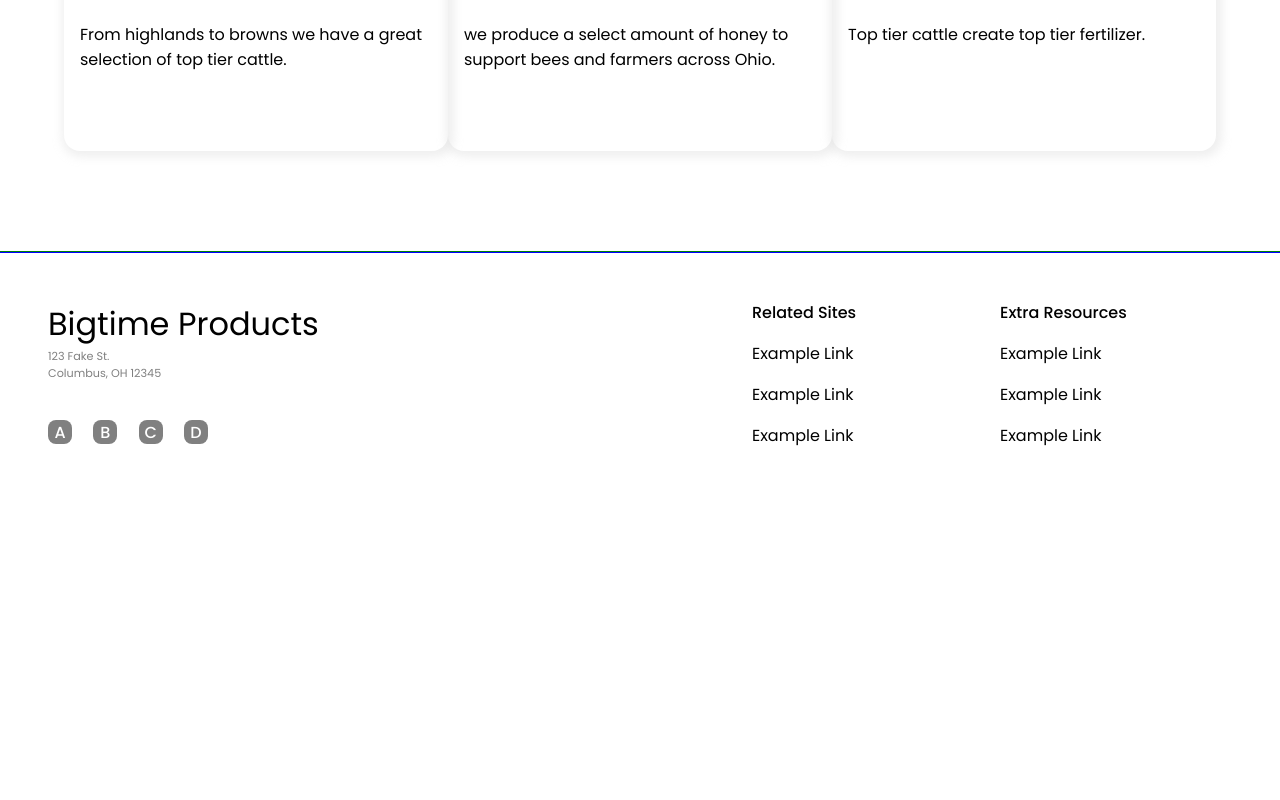
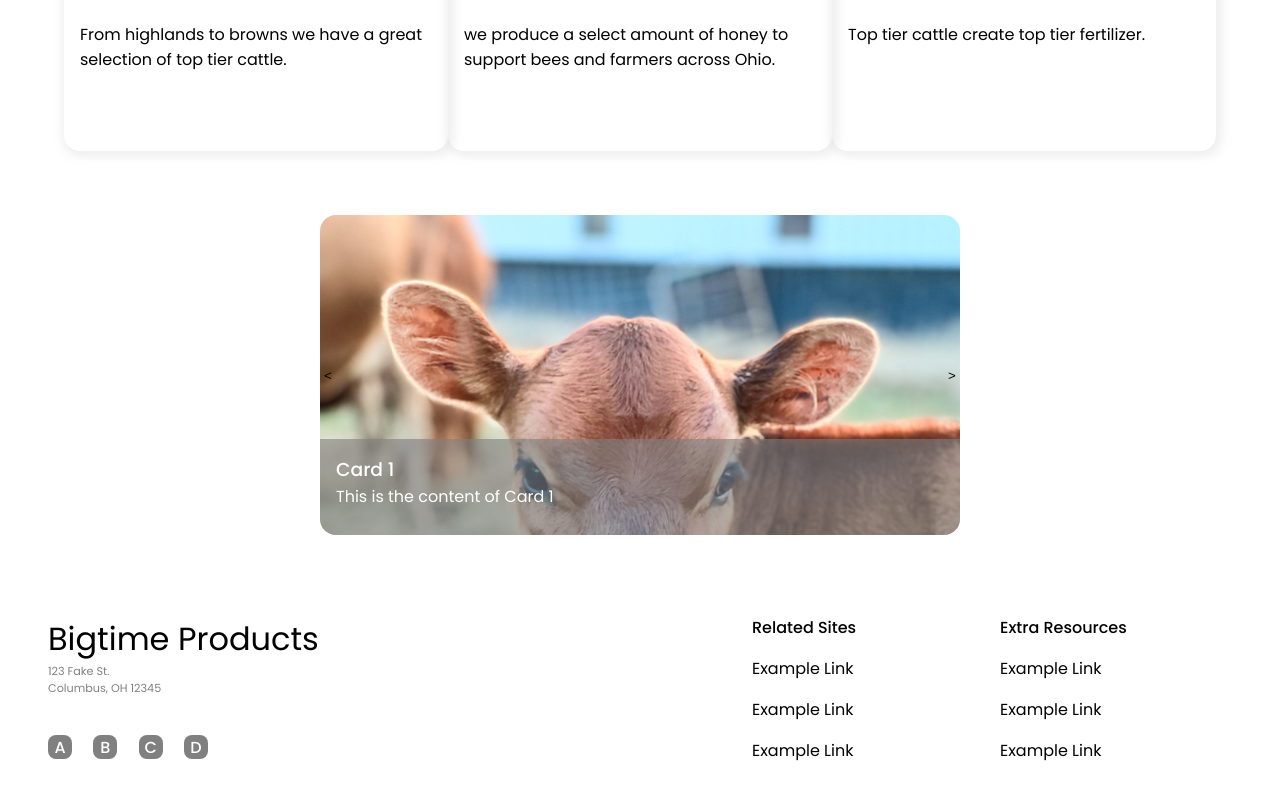
Before and after one commit to khowellmobile/farmwebsite-react-django, a React (Create React App) app in the folder frontend/: page / in a window 1280 px wide. Shown: the part 1060-1860 px from the top of the page. Before the commit the page ends 1552 px from the top, so only its background shows below. Built offline with nearby package versions, Linux system fonts and the light colour scheme.

Commit message:
adding carousel

```diff
--- a/frontend/package.json
+++ b/frontend/package.json
@@ -9,7 +9,8 @@
     "bootstrap": "^5.3.3",
     "react": "^18.3.1",
     "react-dom": "^18.3.1",
-    "react-scripts": "^5.0.1",
+    "react-router-dom": "^7.1.1",
+    "react-scripts": "^3.0.1",
     "reactstrap": "^9.2.2",
     "web-vitals": "^2.1.4"
   },
--- a/frontend/src/App.js
+++ b/frontend/src/App.js
@@ -1,3 +1,5 @@
+import { BrowserRouter as Router, Routes, Route } from "react-router-dom";
+
 import HomePage from "./pages/HomePage";
 
 function App() {
--- /dev/null
+++ b/frontend/src/components/elements/CardCarousel.js
@@ -0,0 +1,63 @@
+// src/CardCarousel.js
+import classes from "./CardCarousel.module.css";
+import React, { useState } from "react";
+
+import BambiImage from "../../images/Bambi.jpg";
+import GertrudeImage from "../../images/Gertrude.jpg";
+import CatsImage from "../../images/Cats.jpg";
+
+const CardCarousel = () => {
+    const [currentIndex, setCurrentIndex] = useState(0);
+    const cards = [
+        {
+            id: 1,
+            title: "Card 1",
+            content: "This is the content of Card 1",
+            image: BambiImage,
+        },
+        {
+            id: 2,
+            title: "Card 2",
+            content: "This is the content of Card 2",
+            image: GertrudeImage,
+        },
+        {
+            id: 3,
+            title: "Card 3",
+            content: "This is the content of Card 3",
+            image: CatsImage,
+        },
+    ];
+
+    const handleNext = () => {
+        setCurrentIndex((prevIndex) => (prevIndex + 1) % cards.length);
+    };
+
+    const handlePrev = () => {
+        setCurrentIndex(
+            (prevIndex) => (prevIndex - 1 + cards.length) % cards.length
+        );
+    };
+
+    return (
+        <div className={classes.mainContainer}>
+            <button className={classes.leftButton} onClick={handlePrev}>
+                &lt;
+            </button>
+            <div
+                className={classes.card}
+                style={{ backgroundImage: `url(${cards[currentIndex].image})` }}
+            >
+                <div className={classes.carouselCardText}>
+                    <h3>{cards[currentIndex].title}</h3>
+                    <p>{cards[currentIndex].content}</p>
+                </div>
+            </div>
+            <button className={classes.rightButton} onClick={handleNext}>
+                &gt;
+            </button>
+        </div>
+    );
+};
+
+export default CardCarousel;
--- /dev/null
+++ b/frontend/src/components/elements/CardCarousel.module.css
@@ -0,0 +1,58 @@
+/* src/CardCarousel.module.css */
+.mainContainer {
+    width: 100%;
+
+    display: flex;
+    align-items: center;
+    justify-content: center;
+}
+
+.card {
+    width: 40rem;
+    height: 20rem;
+
+    background-size: cover;
+    border-radius: 1rem;
+    transition: background-image 0.5s ease-in-out, opacity 0.5s ease-in-out;
+
+    display: flex;
+    align-items: end;
+}
+
+button {
+    width: 1rem;
+    height: 20rem;
+
+    background-color: rgba(0, 0, 0, 0);
+    outline: none;
+    border: none;
+
+    position: relative;
+}
+
+.leftButton {
+    left: 1rem;
+}
+
+.rightButton {
+    right: 1rem;
+}
+
+.carouselCardText {
+    width: 100%;
+    height: 30%;
+    padding: 1rem;
+
+    background-color: rgba(128, 128, 128, 0.61);
+    border-radius: 0rem 0rem 1rem 1rem;
+}
+
+.carouselCardText h3 {
+    color: white;
+
+    font-weight: 500;
+}
+
+.carouselCardText p {
+    color: white;
+}
--- /dev/null
+++ b/frontend/src/components/elements/CarouselCard.module.css
@@ -0,0 +1,4 @@
+.card {
+    width: 25rem;
+    height: 25rem;
+}
--- a/frontend/src/components/sections/BotNav.module.css
+++ b/frontend/src/components/sections/BotNav.module.css
@@ -1,6 +1,5 @@
 .botnav {
     height: 15rem;
-    outline: 1px solid green;
 
     display: flex;
     justify-content: space-between;
--- a/frontend/src/components/sections/CenterContent.js
+++ b/frontend/src/components/sections/CenterContent.js
@@ -2,6 +2,7 @@ import classes from "./CenterContent.module.css";
 import textCardClasses from "../elements/TextCard.module.css";
 import TextCard from "../elements/TextCard";
 import img0 from "../../images/Tractor.jpg";
+import CardCarousel from "../elements/CardCarousel";
 
 function CenterContent() {
     return (
@@ -35,7 +36,9 @@ function CenterContent() {
                     </TextCard>
                 </div>
             </div>
-            <div className={classes.carousel}></div>
+            <div className={classes.carousel}>
+                <CardCarousel />
+            </div>
         </div>
     );
 }
--- a/frontend/src/components/sections/CenterContent.module.css
+++ b/frontend/src/components/sections/CenterContent.module.css
@@ -1,11 +1,5 @@
 :root {
     --sub-title-color: rgb(73, 73, 73);
-}
-
-.centercontent {
-    height: 150vh;
-
-    outline: 1px solid blue;
 }
 
 .titleDiv {
@@ -15,8 +9,6 @@
     flex-direction: column;
     justify-content: space-between;
     align-items: center;
-
-    outline: 1px solid orange;
 }
 
 .titleDiv > h1 {
@@ -63,3 +55,7 @@
     display: flex;
     justify-content: space-between;
 }
+
+.carousel {
+    margin-bottom: 2rem;
+}
--- a/frontend/src/components/sections/TopNav.module.css
+++ b/frontend/src/components/sections/TopNav.module.css
@@ -5,8 +5,6 @@
     display: flex;
     align-items: center;
     justify-content: space-between;
-
-    outline: 1px solid red;
 }
 
 .title h2 {
```
Also changed, not shown: frontend/src/App.css (deleted, +0 -38 lines), frontend/src/components/elements/CarouselCard.js (added, +10 -0 lines), 1 other file (tests, documents, lock files or other folders).
